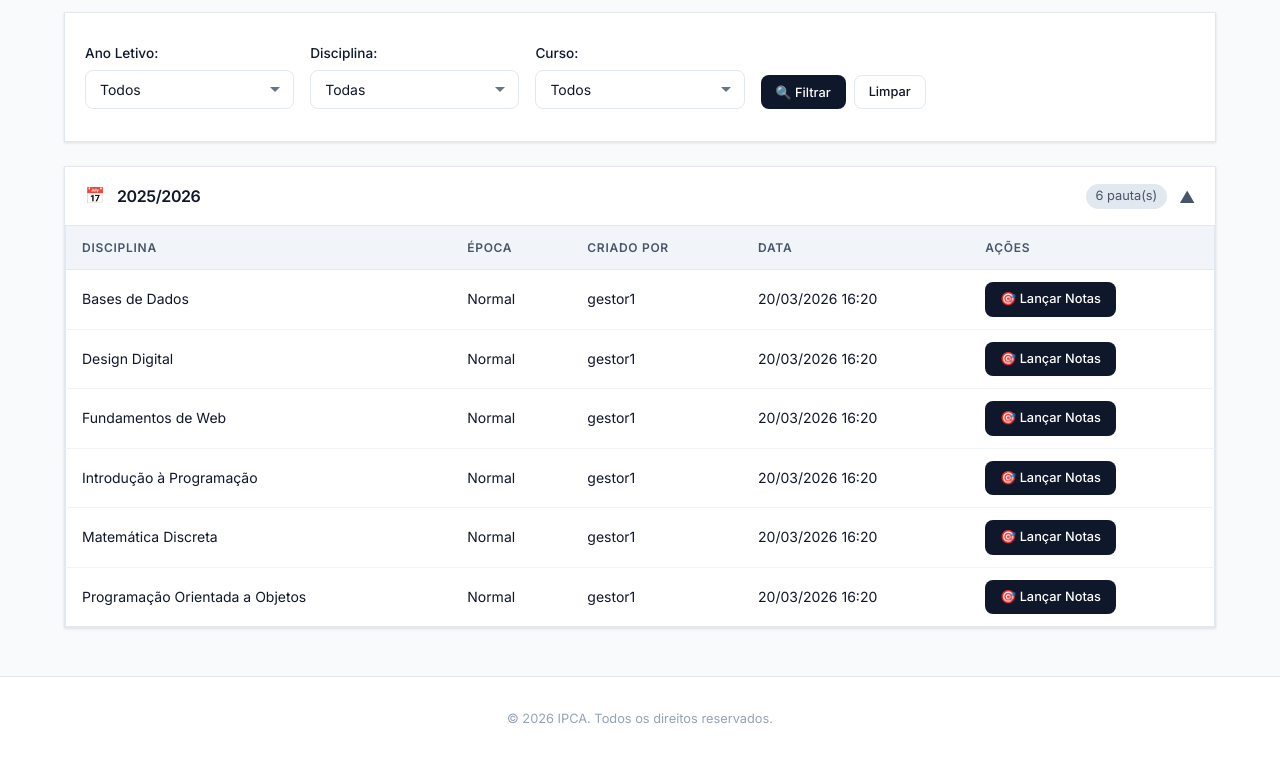
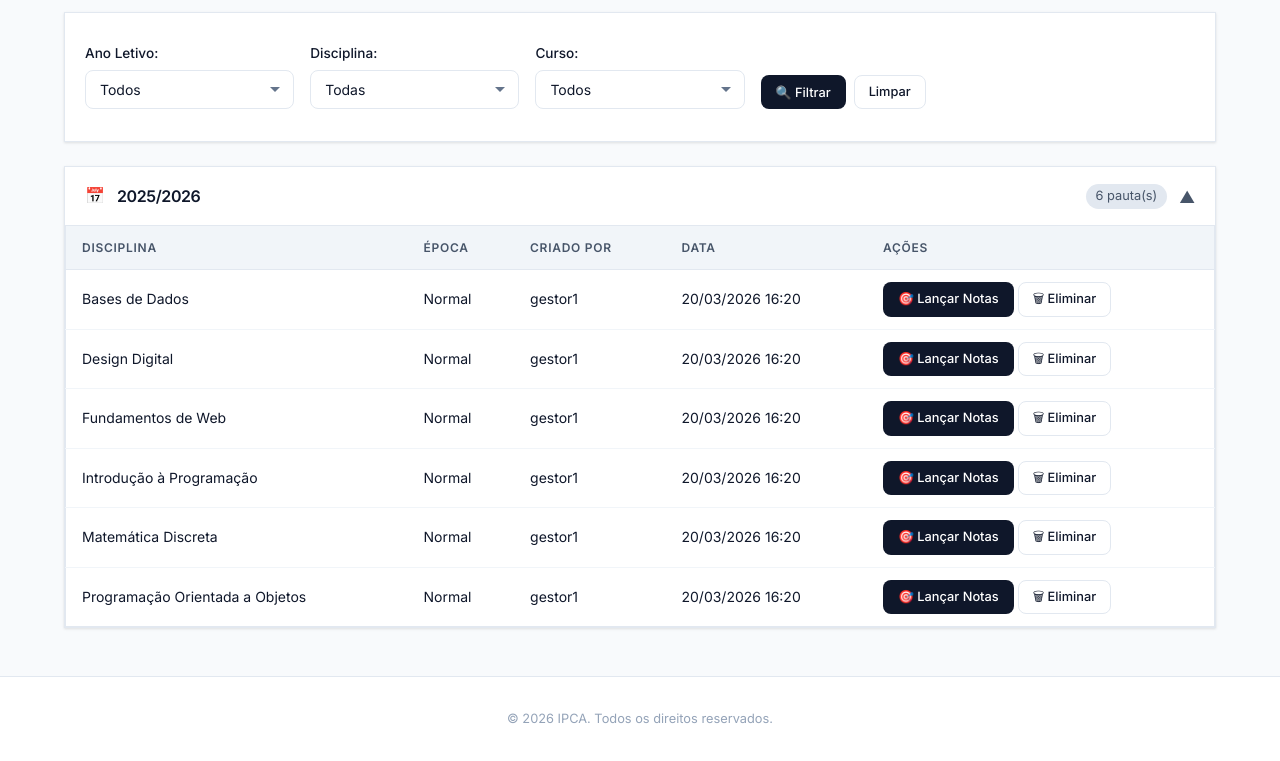
Before and after one commit to Simaoc2001/ipca-gestao-academica, a PHP site: page /admin/gerir_pautas.php in a window 1280 px wide. Shown: the part 614-1375 px from the top of the page. Run offline with PHP 8.4, Linux system fonts and the light colour scheme; a user stored in the database is signed in; data comes from the database, SQL or seed files in the repository.

Commit message:
botao apagar

```diff
--- a/admin/gerir_pautas.php
+++ b/admin/gerir_pautas.php
@@ -34,6 +34,16 @@ if (isset($_POST['criar_pauta'])) {
             $mensagem = "Erro ao criar pauta: " . mysqli_error($ligacao);
         }
     }
+}
+
+// Processar eliminação de pauta
+if (isset($_GET['eliminar_pauta'])) {
+    $id_pauta = (int)$_GET['eliminar_pauta'];
+    // Eliminar notas associadas primeiro, depois a pauta
+    mysqli_query($ligacao, "DELETE FROM notas WHERE pauta_id = $id_pauta");
+    mysqli_query($ligacao, "DELETE FROM pautas WHERE id = $id_pauta");
+    header('Location: gerir_pautas.php');
+    exit;
 }
 
 // Buscar listas para selects
@@ -206,6 +216,7 @@ while ($p = mysqli_fetch_assoc($pautas)) {
                                     <td><?= date('d/m/Y H:i', strtotime($p['data_criacao'])) ?></td>
                                     <td>
                                         <a href="lancar_notas.php?pauta_id=<?= $p['id'] ?>" class="btn btn-sm">🎯 Lançar Notas</a>
+                                        <a href="?eliminar_pauta=<?= $p['id'] ?>" class="btn btn-sm btn-outline" onclick="return confirm('Eliminar esta pauta e todas as notas associadas?')">🗑 Eliminar</a>
                                     </td>
                                 </tr>
                                 <?php endforeach; ?>
```
